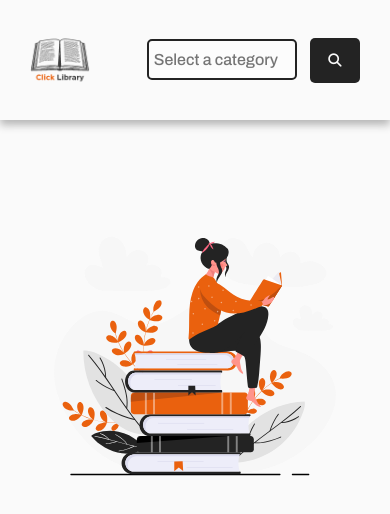
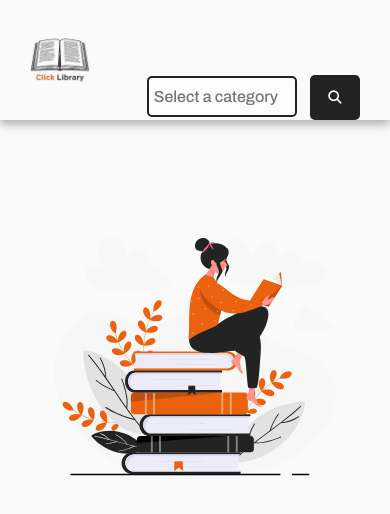
Before and after one commit to Ale269/Ale269-libreria-start2impact, a plain HTML site: page index.html in a window 390 px wide. Drawn offline with Linux system fonts and the light colour scheme.

Commit message:
Correct style error in safari

```diff
--- a/assets/style/style.scss
+++ b/assets/style/style.scss
@@ -236,6 +236,9 @@ body {
             form  {
                 width: 90%;
                 justify-content: end;
+                -webkit-justify-content: flex-end;
+                align-items: flex-end;
+                -webkit-align-items: flex-end;
 
                 .form-container {
                     margin: 0;
```
Also changed, not shown: assets/style/style.css, 1 other file.
